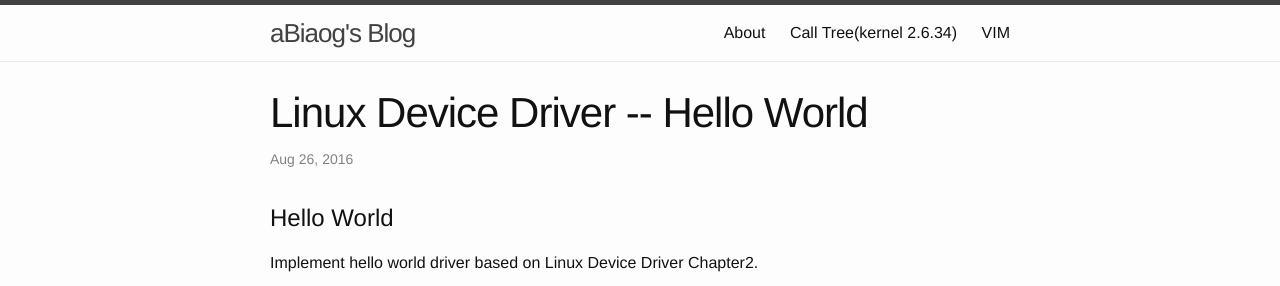
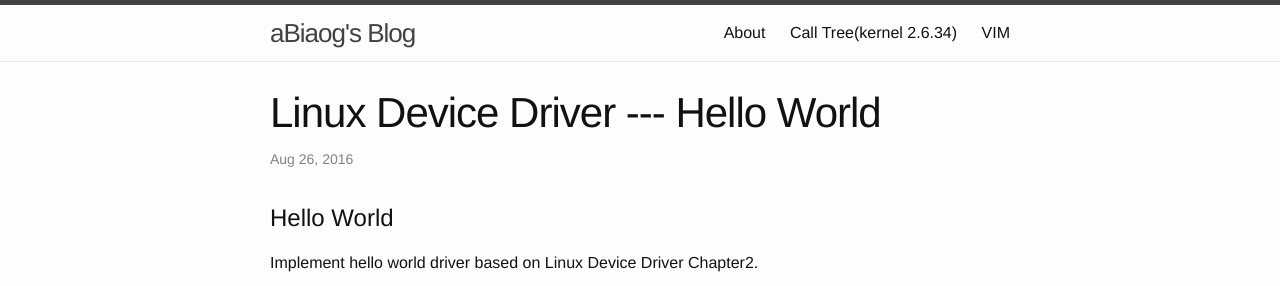
Before and after one commit to abiaog/abiaog.github.io, a Jekyll site: the page built from _posts/2016-08-26-linux-device-driver-hello-world.markdown, in a window 1280 px wide. Shown: the top 286 px of the page. Built offline with Jekyll 4.4.1, drawn with Linux system fonts in a browser that asks for light colours.

Commit message:
cannot display on github.io, try to fix it

```diff
--- a/_posts/2016-08-26-linux-device-driver.markdown
+++ b/_posts/2016-08-26-linux-device-driver-hello-world.markdown
@@ -1,6 +1,6 @@
 ---
 layout: post
-title:  "Linux Device Driver -- Hello World"
+title:  "Linux Device Driver --- Hello World"
 date:   2016-08-26
 categories: jekyll update
 ---
```
Also changed, not shown: _posts/2016-08-06-how-to-replace-ubuntu-kernel.markdown (renamed from _posts/2016-08-06-linux-kernel.markdown), _posts/2017-01-18-QEMU.markdown (line endings or trailing spaces).
